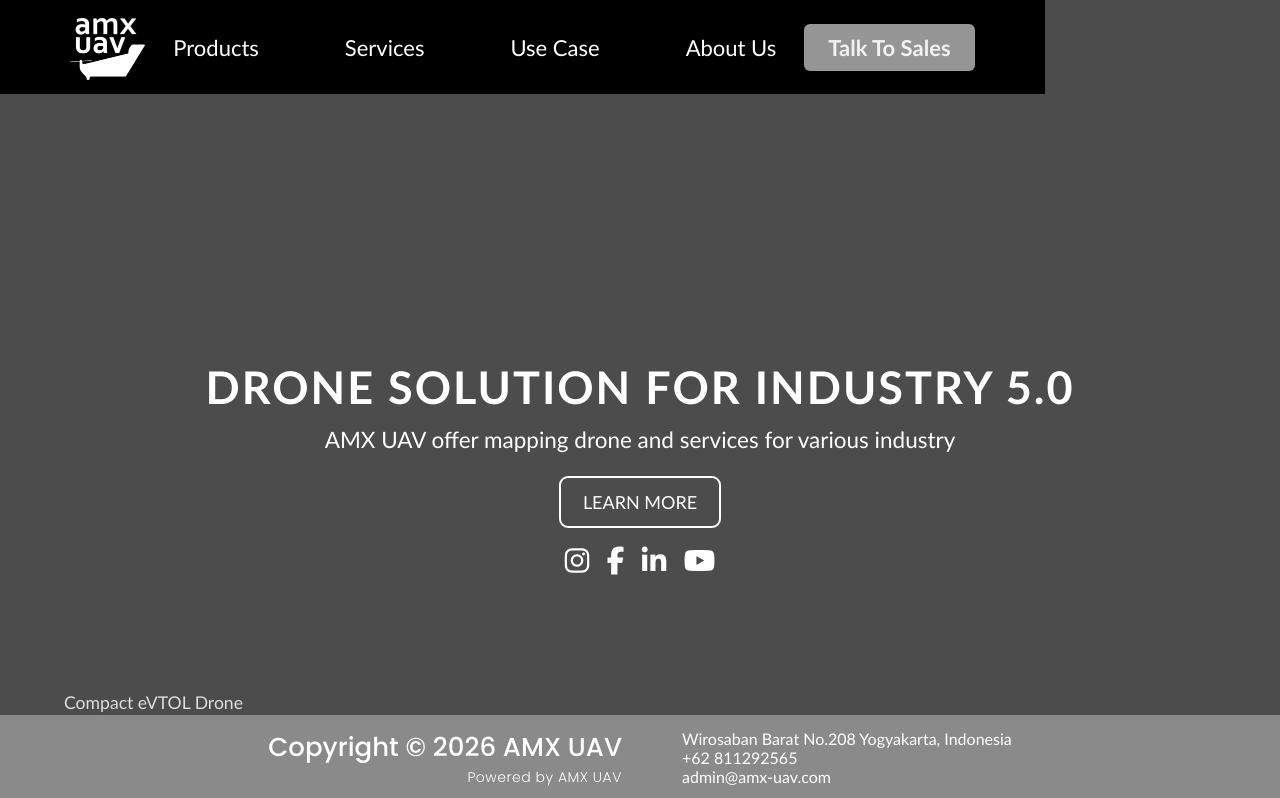
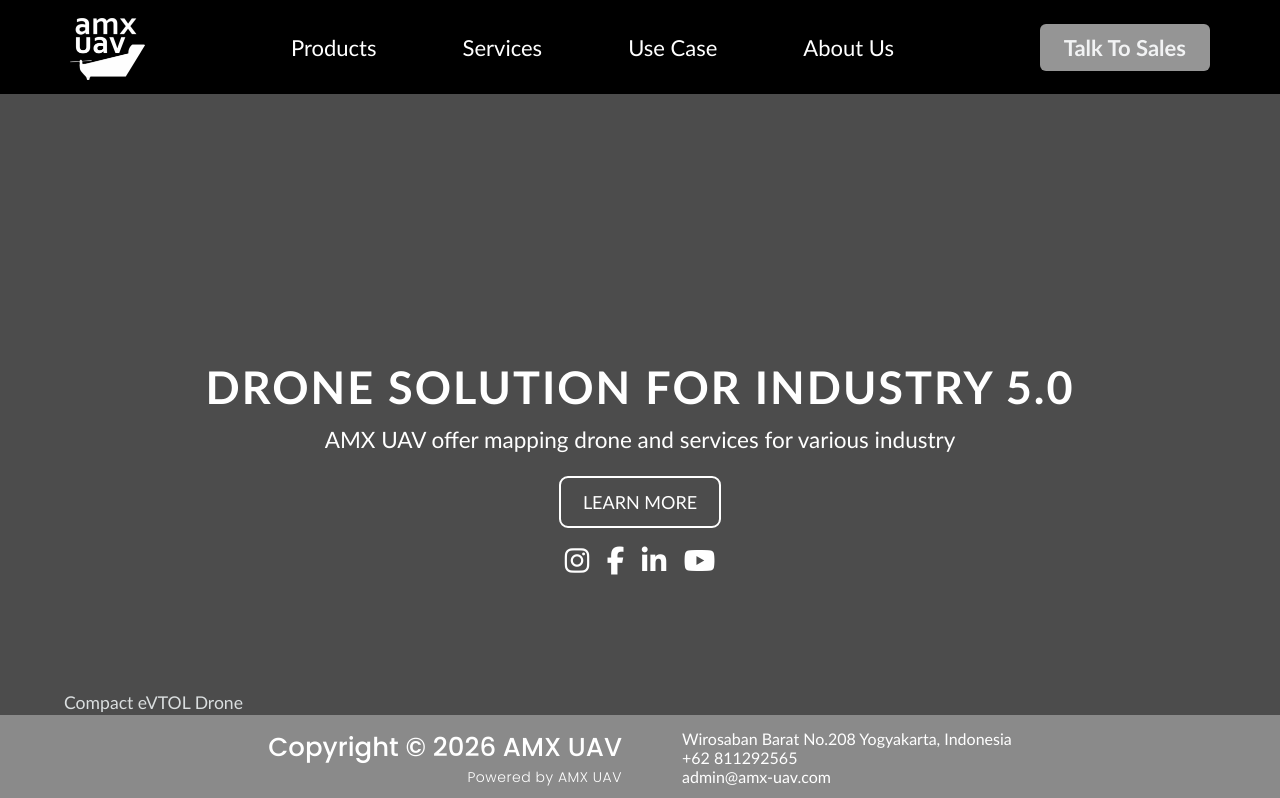
Before and after one commit to nasgmr/website-amx-next, a Next.js app: page / in a window 1280 px wide. Shown: the top 798 px of the page. Built offline with nearby package versions, Linux system fonts and the light colour scheme; a web font is replaced by a local one.

Commit message:
fix: navbar fixation update

```diff
--- a/src/css/style.css
+++ b/src/css/style.css
@@ -42,7 +42,9 @@ body {
   padding: 3px 50px;
   position: fixed !important;
   top: 0;
-  z-index: 1000;
+  left: 0;
+  width: 100%;
+  z-index: 9999;
 
   -webkit-transform: translateZ(0);
   transform: translateZ(0);
```
